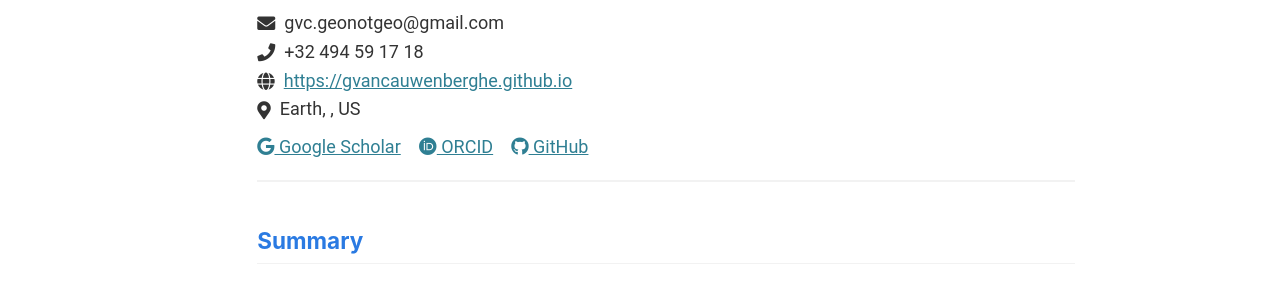
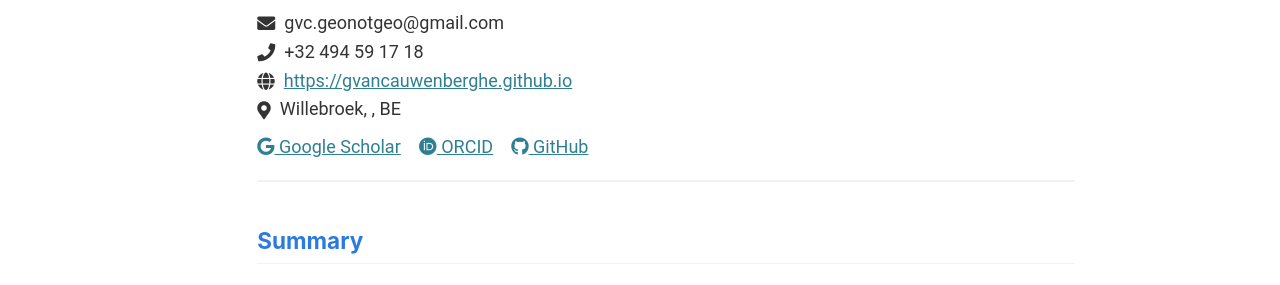
Before and after one commit to GVancauwenberghe/gvancauwenberghe.github.io, a Jekyll site: the page built from _pages/cv-json.md, in a window 1280 px wide and 900 px high. Shown: the part 175-460 px from the top of the window. Built offline with Jekyll 4.4.1, drawn with Linux system fonts in a browser that asks for light colours.

Commit message:
Update cv.json

```diff
--- a/_data/cv.json
+++ b/_data/cv.json
@@ -6,10 +6,10 @@
     "website": "https://gvancauwenberghe.github.io",
     "summary": "Independent researcher and consultant in the domains of geospatial data, data infrastructures and digital transformation",
     "location": {
-      "address": "",
-      "postalCode": "",
-      "city": "Earth",
-      "countryCode": "US",
+      "address": "Mechelsesteenweg 404A",
+      "postalCode": "2830",
+      "city": "Willebroek",
+      "countryCode": "BE",
       "region": ""
     },
     "profiles": [
```
